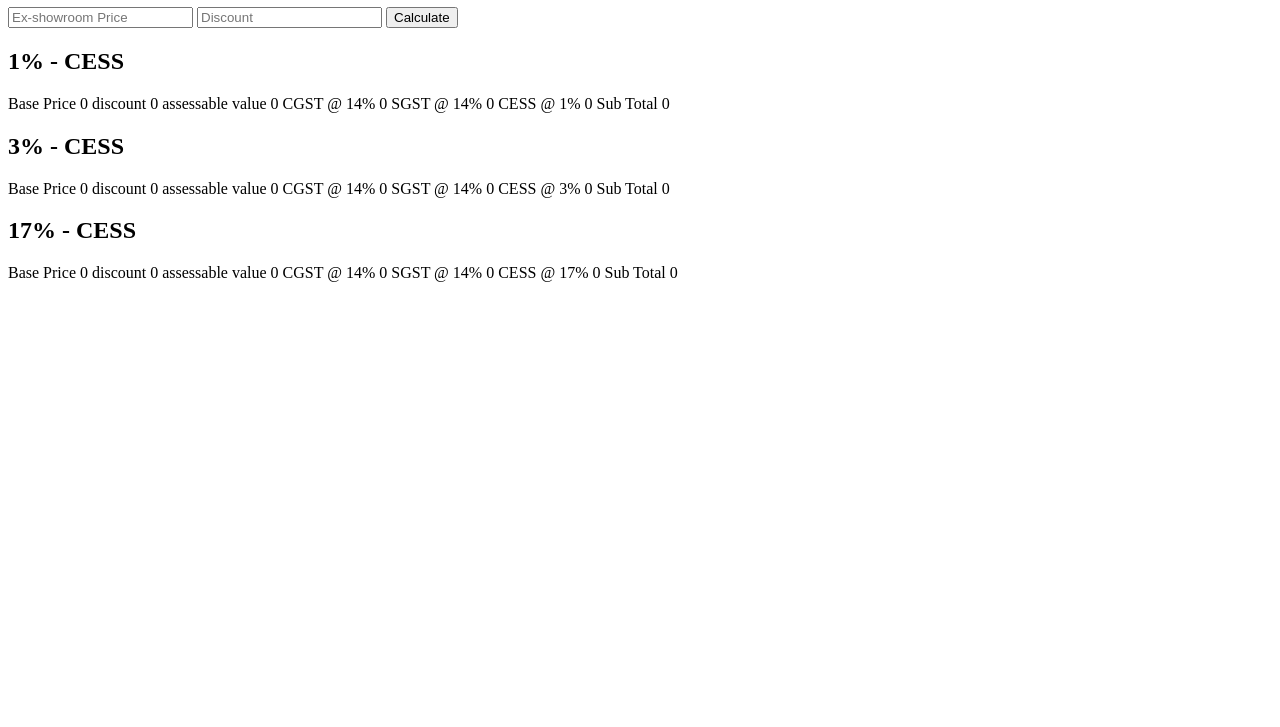
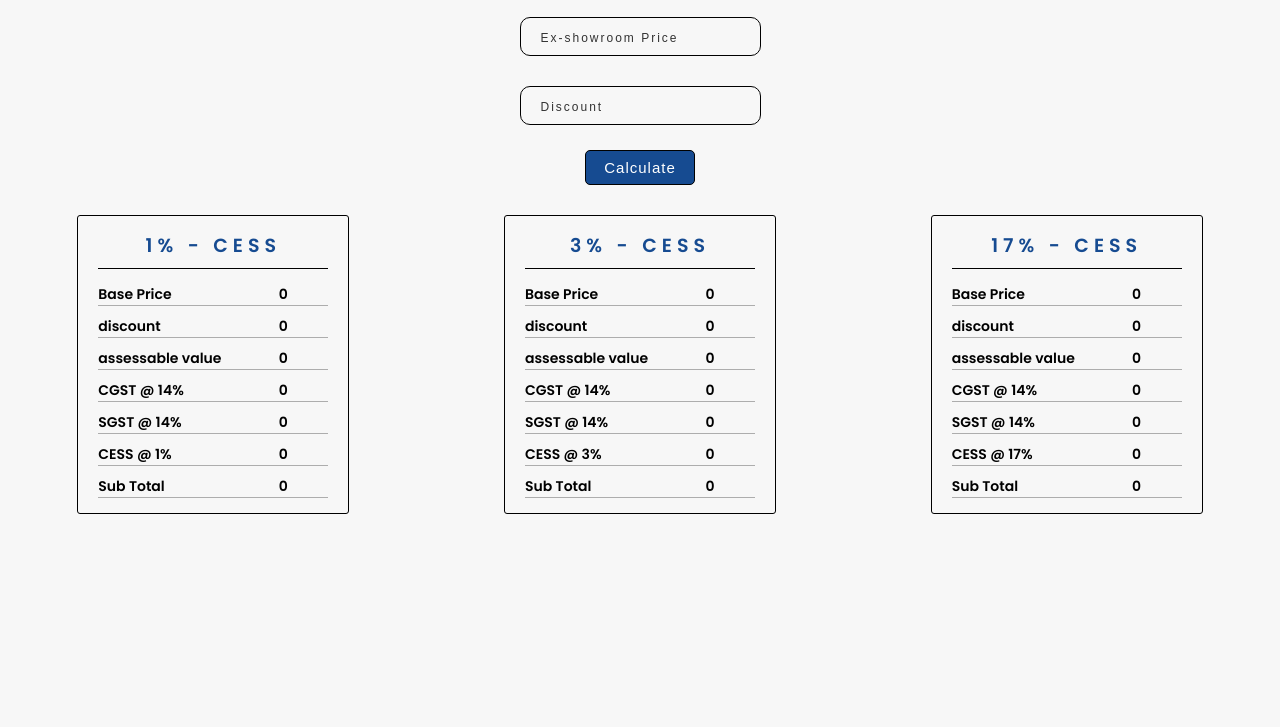
Before and after one commit to Vignesh-Vicky-Vicky/Cess-Calculator, a plain HTML site: page index.html in a window 1280 px wide. Shown: the part 73-800 px from the top of the page. Drawn offline with Linux system fonts and the light colour scheme.

Commit message:
Update index.html

```diff
--- a/index.html
+++ b/index.html
@@ -3,7 +3,7 @@
     <meta charset="UTF-8">
     <meta http-equiv="X-UA-Compatible" content="IE=edge">
     <meta name="viewport" content="width=device-width, initial-scale=1.0">
-    <link rel="stylesheet" href="https://raw.githubusercontent.com/Vignesh-Vicky-Vicky/Cess-Calculator/main/index.html">
+    <link rel="stylesheet" href="cutsom.css">
     <link rel="icon" href="https://img.icons8.com/clouds/100/000000/apple-calculator.png" type="image/gif" sizes="15x15">
 <body>
 
@@ -83,7 +83,7 @@
         </div>
 
     </div>
-    <script src="/app.js">
+    <script src="app.js">
 
 
     </script>
```
